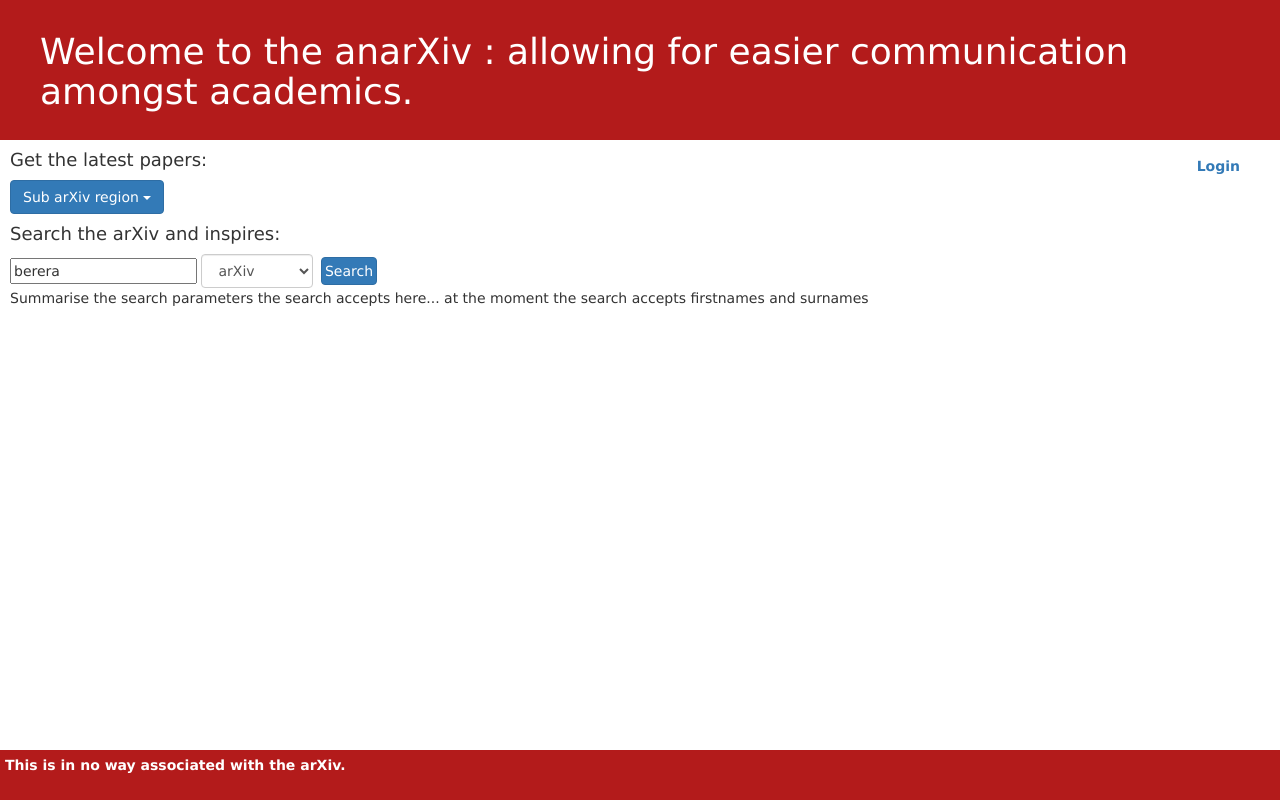
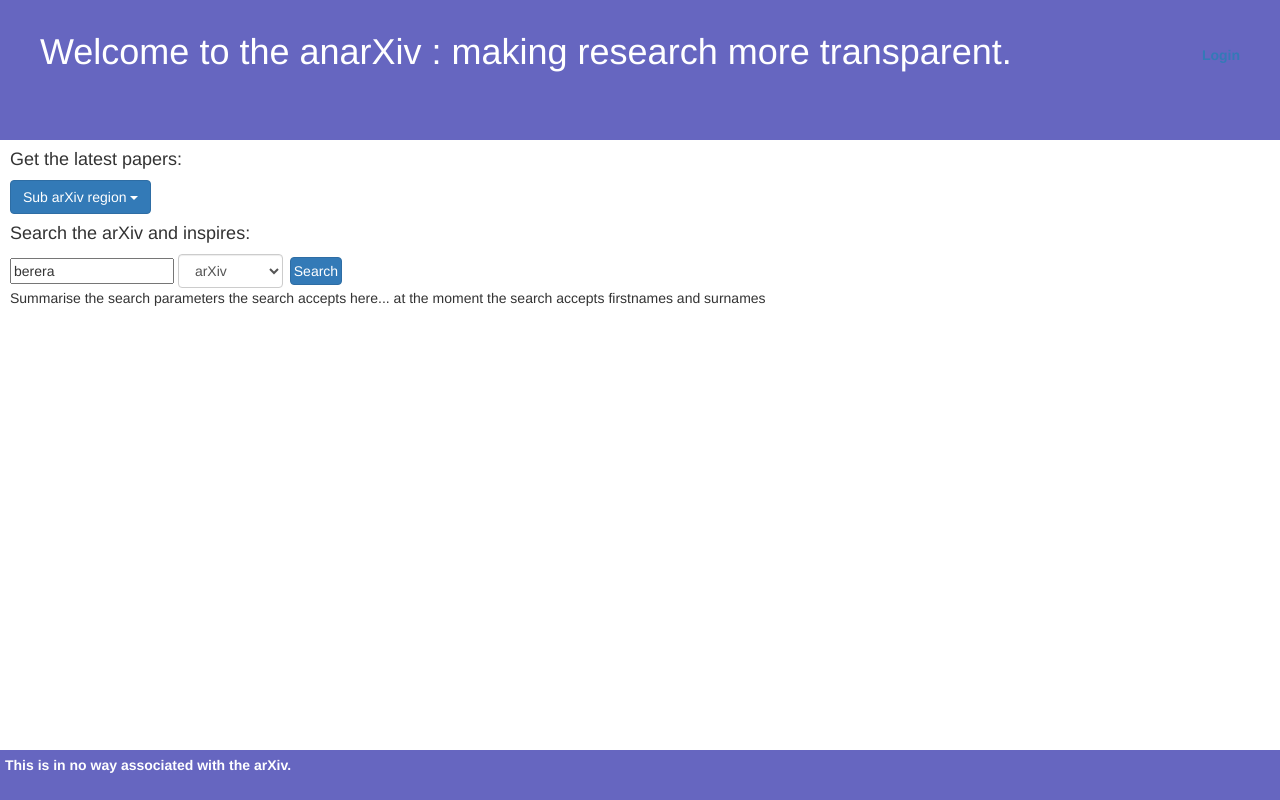
Before and after one commit to markharley/anarxiv_thebeginning, a Django app: page /home/ in a window 1280 px wide. Run offline with Django 3.2, Linux system fonts and the light colour scheme; some libraries are stand-ins or nearby versions.

Commit message:
Some nice stylistic changes

```diff
--- a/anarxiv/anarxiv_app/static/css/home.css
+++ b/anarxiv/anarxiv_app/static/css/home.css
@@ -6,7 +6,7 @@
     padding:0;
     background-color: rgb(255,255,255);
     height:100%;
-    font-family: 'Lucida Grande', helvetica, arial, verdana, sans-serif;
+    font-family: Helvetica, 'Lucida Grande', helvetica, arial, verdana, sans-serif;
 }
 
 p {
@@ -22,7 +22,8 @@
 }
 #header {
     padding:10px;
-    background-color: #b31b1b;
+    /*background-color: #b31b1b;*/
+    background-color: rgba(0,0,150,0.6);
     font-weight: bold;
     color: rgb(255,255,255);
     height: 140px;
@@ -34,7 +35,7 @@
 }
 
 #footer {
-    background-color: #b31b1b;
+    background-color: rgba(0,0,150,0.6);
     width:100%;
     height:50px;
     position:absolute;
@@ -43,6 +44,17 @@
     padding:5px;
     font-weight: bold;
     color: rgb(255,255,255);
+}
+
+#totalresults{
+     font-weight: bold;
+     font-size: 18;
+}
+
+#resultspage{
+     font-weight: bold;
+     font-size: 16;
+     margin-bottom: 20px;
 }
 
 
@@ -64,7 +76,9 @@
 }
 
 
-
+#subarXiv{
+    margin-bottom: 30px;
+}
 
 /*ADDITIONAL HEADER OBJECT STYLIGNS*/
 
@@ -150,8 +164,9 @@
 
 #resultnumber{
     font-size:20px Arial;
+    text-align:center;
     float:left;
-    width: 20px;
+    width: 40px;
     height:100%;
     text-align:left;
     font-weight: bold;
--- a/anarxiv/anarxiv_app/templates/base.html
+++ b/anarxiv/anarxiv_app/templates/base.html
@@ -59,7 +59,7 @@
 	<div id="wrapper">
 
 		<div id = "header">
-			<h1> Welcome to the <a id = "homelink" href = "/home/">anarXiv </a>: allowing for easier communication amongst academics.</h1>
+			<h1> Welcome to the <a id = "homelink" href = "/home/">anarXiv </a>: making research more transparent.</h1>
 			<div id = "userNotLoggedIn"
 				{% if user.is_authenticated %}
 					class="hidden hangright"
--- a/anarxiv/anarxiv_app/templates/home.html
+++ b/anarxiv/anarxiv_app/templates/home.html
@@ -2,7 +2,7 @@
 {% load staticfiles %}
 
 {% block title %}
-	Anarxiv
+	anarXiv
 {% endblock %}
 
 
@@ -36,7 +36,7 @@
 			</div>
 
 			<div class="form-group">
-				<button class="btn btn-primary" type="button" onclick="Search(0)" id = "searchButton">Search</button>
+				<button class="btn btn-primary" type="button" onclick="Search(0,1)" id = "searchButton">Search</button>
 			</div>
 			<div> Summarise the search parameters the search accepts here... at the moment the search accepts firstnames and surnames</div>
 		</form>
@@ -58,20 +58,21 @@
 
 {% block script %}
 
-function Search(a) {
+function Search(a,b) {
 
 	var selectedSearch = $(".form-control option:selected").val();
 
 	$('#searchFail').css("display","none");
 	$('#searchresults').html("");
-	$('#totalresults').html("Total number of results: ");
-	$('#resultspage').html("");
-	$('#nextpage').html("");
 
 	$("#spinner").css("display", "block");
 
+	var x = document.getElementById("searchinfo").value;
 
-	var x = document.getElementById("searchinfo").value;
+	if(b!="changepage"){
+		$('#totalresults').html("");
+		$('#resultspage').html("");
+	}
 
 
 
@@ -84,19 +85,23 @@
    		success: function(data) {
   			$("#spinner").css("display", "none");
 
+
+
+  			if(b!="changepage"){
+
   			$('#totalresults').css("display","block");
-  			$('#totalresults').append(data['totalResults'])	;
-
+  			$('#totalresults').html("Total number of results: ")
+  			$('#totalresults').append(data['totalResults']);
 
   			if(data['totalResults'] > 50){
   				var num = parseInt(math.ceil(data['totalResults']/50.0));
   				$('#resultspage').append("Page: ");
   				for(var i=0; i< num; i++){
 
-  					$('#resultspage').append("<span class = \"pagenumber\" id = \"i\">" + String(i) + "</span>");
+  					$('#resultspage').append("<span class = \"pagenumber\" id = \"i\">" + String(i+1) + "</span>");
   				}
   			}
-
+  			}
 
 
 
@@ -122,7 +127,10 @@
 
 
 		var index = $(this).html();
-		Search(index);
+
+			$('#index').css("color","rgb(0,255,0");
+
+		Search(index-1,"changepage");
 
 
 
--- a/anarxiv/anarxiv_app/templates/subanarxiv.html
+++ b/anarxiv/anarxiv_app/templates/subanarxiv.html
@@ -6,7 +6,7 @@
 {% endblock %}
 
 {% block content %}
-	<h1> {{ SECTION  }} </h1>
+	<h1 id = "subarXiv"> {{ SECTION  }} </h1>
 
 	{% for x in Dates %}
 		<button type="button" class="btn btn-default" id = "{{ x.Date }}" onclick="getRecent(this.id)"> {{ x.DayName }} </br> ( {{x.Date}} ) </button>
--- a/anarxiv/anarxiv_app/views.py
+++ b/anarxiv/anarxiv_app/views.py
@@ -281,12 +281,23 @@
 	template = loader.get_template("result_instance.html")
 	newList =[]
 	replacementList = []
+	newindex = 1
+	replacementindex = 1
 
 	for paper in papers:
 		AuthorList = paper.author_set.all()
 
+		if paper.new =='no':
+			index = replacementindex
+			replacementindex+=1
+
+		else:
+			index = newindex
+			newindex+=1
+
+
 		context = {'title': paper.title, 'abstract': paper.abstract, 'recid' : paper.arxiv_no, 'subanarxiv':subanarxiv,
-					'arxiv_no': paper.arxiv_no, 'new': paper.new, 'authorlist':AuthorList, 'arxivlink': "http://arxiv.org/abs/" + paper.arxiv_no}
+					'arxiv_no': paper.arxiv_no, 'new': paper.new, 'authorlist':AuthorList, 'arxivlink': "http://arxiv.org/abs/" + paper.arxiv_no, 'resultnumber':index}
 
 		# We add the paper to the replacement list if it has been updated, if it has not then it is new.
 		if paper.new == 'no':
@@ -318,6 +329,8 @@
 
 	newList = []
 	replacementList = []
+	newindex = 1
+	replacementindex = 1
 
 
 	# Iterating over the papers
@@ -350,8 +363,16 @@
 			AuthorList.append(name)
 
 
+		if 'updated' in article:
+			index = replacementindex
+			replacementindex+=1
 
-		context = {'title': title, 'authorlist': AuthorList, 'arxiv_no': arxiv_no}
+		else:
+			index = newindex
+			newindex+=1
+
+
+		context = {'title': title, 'authorlist': AuthorList, 'arxiv_no': arxiv_no, 'resultnumber':index}
 
 		# We add the paper to the replacement list if it has been updated, if it has not then it is new.
 		if 'updated' in article:
```
